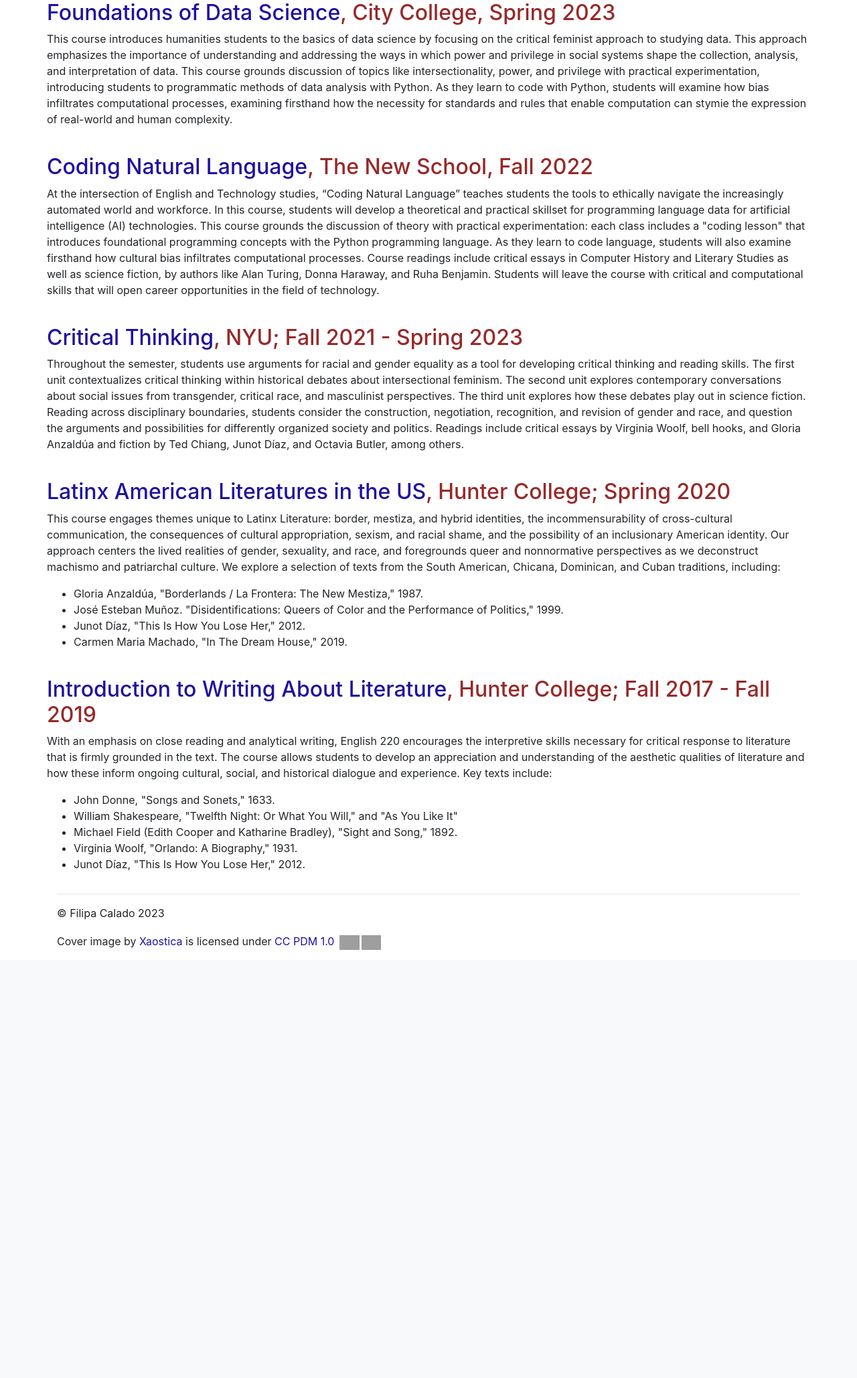
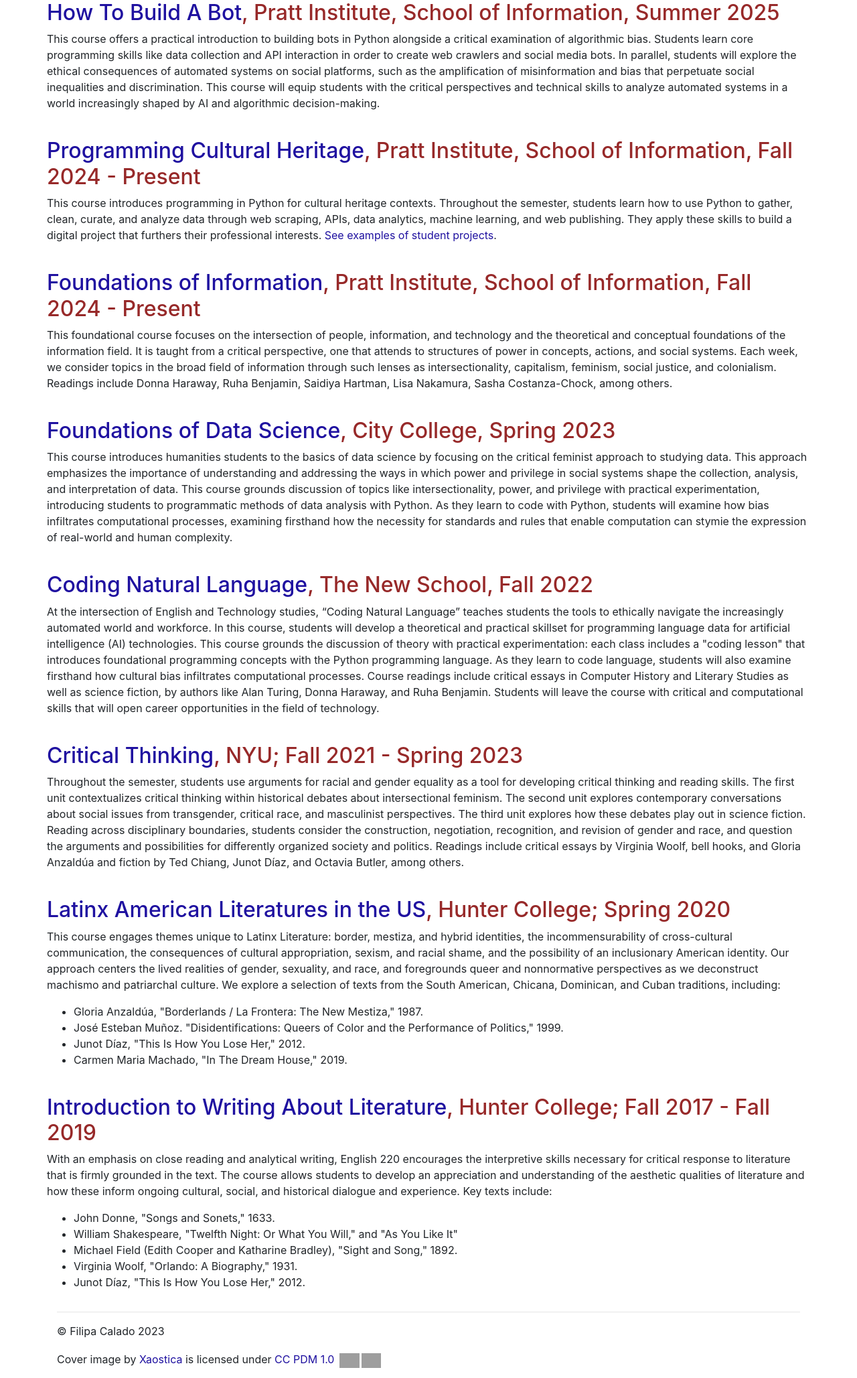
Before and after one commit to gofilipa/filipacalado, a Flask app: page /teach in a window 1280 px wide. Shown: the part 56-2113 px from the top of the page at 67% size. Before the commit the page ends 1474 px from the top, so only its background shows below. Run offline with Flask 3, Linux system fonts and the light colour scheme; some libraries are stand-ins or nearby versions; some web fonts are replaced; grey boxes are pictures that could not be loaded.

Commit message:
updating teaching page

```diff
--- a/templates/teach.html
+++ b/templates/teach.html
@@ -12,9 +12,59 @@
 
     <div class="row">
 
+        <h2><a href="https://github.com/gofilipa/botz/blob/main/syllabus.pdf">How To Build A Bot</a>, Pratt Institute, School of Information, Summer 2025</h2>
+
+        <p>This course offers a practical introduction to building bots in Python alongside a critical
+        examination of algorithmic bias. Students learn core programming skills like data collection
+        and API interaction in order to create web crawlers and social media bots. In parallel, students
+        will explore the ethical consequences of automated systems on social platforms, such as the
+        amplification of misinformation and bias that perpetuate social inequalities and discrimination.
+        This course will equip students with the critical perspectives and technical skills to analyze
+        automated systems in a world increasingly shaped by AI and algorithmic decision-making.</p>
+    </div>
+
+    <br>
+
+    <div class="row">
+
+        <h2><a href="https://gofilipa.github.io/664/intro.html">Programming Cultural Heritage</a>, Pratt Institute, School of Information, Fall 2024 - Present</h2>
+
+        <p>This course introduces programming in Python for cultural heritage contexts. Throughout the
+            semester, students learn how to use Python to gather, clean, curate, and analyze
+            data through web scraping, APIs, data analytics, machine learning, and web publishing. They
+            apply these skills to build a digital project that furthers their professional interests.
+            <a href='https://gofilipa.github.io/664_projects'>See examples of student projects</a>.</p>
+    </div>
+
+    <br>
+
+    <div class="row">
+
+        <h2><a href="https://bit.ly/601-spring25">Foundations of Information</a>, Pratt Institute, School of Information, Fall 2024 - Present</h2>
+
+        <p>This foundational course focuses on the intersection of people, information, and technology and
+            the theoretical and conceptual foundations of the information field. It is taught from
+            a critical perspective, one that attends to structures of power in concepts, actions, and social
+            systems. Each week, we consider topics in the broad field of information through such lenses
+            as intersectionality, capitalism, feminism, social justice, and colonialism. Readings include Donna
+            Haraway, Ruha Benjamin, Saidiya Hartman, Lisa Nakamura, Sasha Costanza-Chock, among others.
+         </p>
+    </div>
+
+    <br>
+
+    <div class="row">
+
         <h2><a href="https://gofilipa.github.io/fds-spring-23/syllabus.html">Foundations of Data Science</a>, City College, Spring 2023</h2>
 
-        <p>This course introduces humanities students to the basics of data science by focusing on the critical feminist approach to studying data. This approach emphasizes the importance of understanding and addressing the ways in which power and privilege in social systems shape the collection, analysis, and interpretation of data. This course grounds discussion of topics like intersectionality, power, and privilege with practical experimentation, introducing students to programmatic methods of data analysis with Python. As they learn to code with Python, students will examine how bias infiltrates computational processes, examining firsthand how the necessity for standards and rules that enable computation can stymie the expression of real-world and human complexity.</p>
+        <p>This course introduces humanities students to the basics of data science by focusing on the critical
+            feminist approach to studying data. This approach emphasizes the importance of understanding and
+            addressing the ways in which power and privilege in social systems shape the collection, analysis,
+            and interpretation of data. This course grounds discussion of topics like intersectionality, power,
+            and privilege with practical experimentation, introducing students to programmatic methods of data
+            analysis with Python. As they learn to code with Python, students will examine how bias infiltrates
+            computational processes, examining firsthand how the necessity for standards and rules that enable
+            computation can stymie the expression of real-world and human complexity.</p>
     </div>
 
     <br>
@@ -23,7 +73,16 @@
 
         <h2><a href="https://bit.ly/cnl-fall-22">Coding Natural Language</a>, The New School, Fall 2022 </h2>
 
-        <p>At the intersection of English and Technology studies, “Coding Natural Language” teaches students the tools to ethically navigate the increasingly automated world and workforce. In this course, students will develop a theoretical and practical skillset for programming language data for artificial intelligence (AI) technologies. This course grounds the discussion of theory with practical experimentation: each class includes a "coding lesson" that introduces foundational programming concepts with the Python programming language. As they learn to code language, students will also examine firsthand how cultural bias infiltrates computational processes. Course readings include critical essays in Computer History and Literary Studies as well as science fiction, by authors like Alan Turing, Donna Haraway, and Ruha Benjamin. Students will leave the course with critical and computational skills that will open career opportunities in the field of technology.</p>
+        <p>At the intersection of English and Technology studies, “Coding Natural Language” teaches students the
+            tools to ethically navigate the increasingly automated world and workforce. In this course, students will
+            develop a theoretical and practical skillset for programming language data for artificial intelligence
+            (AI) technologies. This course grounds the discussion of theory with practical experimentation: each class
+            includes a "coding lesson" that introduces foundational programming concepts with the Python programming
+            language. As they learn to code language, students will also examine firsthand how cultural bias
+            infiltrates computational processes. Course readings include critical essays in Computer History and
+            Literary Studies as well as science fiction, by authors like Alan Turing, Donna Haraway, and Ruha Benjamin.
+            Students will leave the course with critical and computational skills that will open career opportunities
+            in the field of technology.</p>
 
 
     </div>
@@ -34,7 +93,15 @@
 
         <h2><a href="https://www.bit.ly/ct-spring-23">Critical Thinking</a>, NYU; Fall 2021 - Spring 2023</h2>
 
-        <p> Throughout the semester, students use arguments for racial and gender equality as a tool for developing critical thinking and reading skills. The first unit contextualizes critical thinking within historical debates about intersectional feminism. The second unit explores contemporary conversations about social issues from transgender, critical race, and masculinist perspectives. The third unit explores how these debates play out in science fiction. Reading across disciplinary boundaries, students consider the construction, negotiation, recognition, and revision of gender and race, and question the arguments and possibilities for differently organized society and politics. Readings include critical essays by Virginia Woolf, bell hooks, and Gloria Anzaldúa and fiction by Ted Chiang, Junot Díaz, and Octavia Butler, among others.
+        <p> Throughout the semester, students use arguments for racial and gender equality as a tool for developing
+            critical thinking and reading skills. The first unit contextualizes critical thinking within historical
+            debates about intersectional feminism. The second unit explores contemporary conversations about social
+            issues from transgender, critical race, and masculinist perspectives. The third unit explores how these
+            debates play out in science fiction. Reading across disciplinary boundaries, students consider the
+            construction, negotiation, recognition, and revision of gender and race, and question the arguments and
+            possibilities for differently organized society and politics. Readings include critical essays by Virginia
+            Woolf, bell hooks, and Gloria Anzaldúa and fiction by Ted Chiang, Junot Díaz, and Octavia Butler, among
+            others.
         </p>
     </div>
 </div>
@@ -46,7 +113,12 @@
 
         <h2><a href="https://engl326spring20.commons.gc.cuny.edu/">Latinx American Literatures in the US</a>, Hunter College; Spring 2020</h2>
 
-        <p>This course engages themes unique to Latinx Literature: border, mestiza, and hybrid identities, the incommensurability of cross-cultural communication, the consequences of cultural appropriation, sexism, and racial shame, and the possibility of an inclusionary American identity. Our approach centers the lived realities of gender, sexuality, and race, and foregrounds queer and nonnormative perspectives as we deconstruct machismo and patriarchal culture. We explore a selection of texts from the South American, Chicana, Dominican, and Cuban traditions, including: </p>
+        <p>This course engages themes unique to Latinx Literature: border, mestiza, and hybrid identities, the
+            incommensurability of cross-cultural communication, the consequences of cultural appropriation, sexism,
+            and racial shame, and the possibility of an inclusionary American identity. Our approach centers the lived
+            realities of gender, sexuality, and race, and foregrounds queer and nonnormative perspectives as we deconstruct
+            machismo and patriarchal culture. We explore a selection of texts from the South American, Chicana, Dominican,
+            and Cuban traditions, including: </p>
 
             <ul>
                 <li>Gloria Anzaldúa, "Borderlands / La Frontera: The New Mestiza," 1987.</li>
```
Also changed, not shown: 1 other file.
